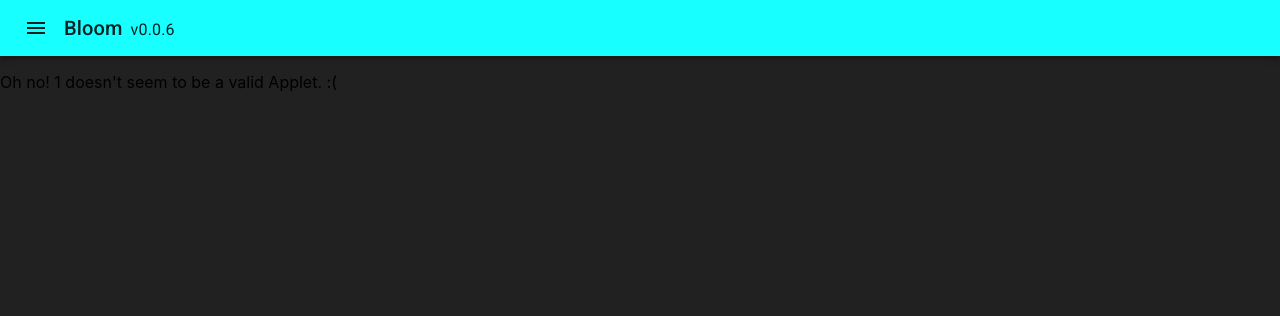
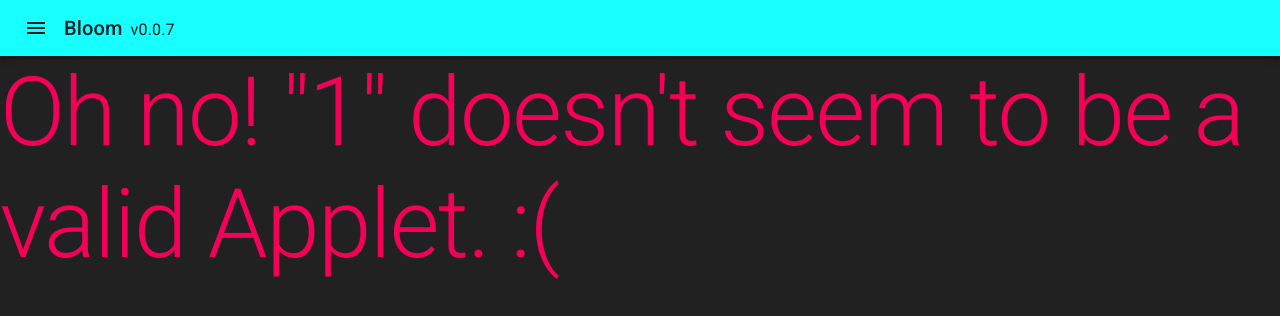
Before and after one commit to paulwrubel/bloom, a React (Create React App) app: page /a/1 in a window 1280 px wide. Shown: the top 316 px of the page. Built offline with nearby package versions, Linux system fonts and the light colour scheme.

Commit message:
added a basic 404 page and cleaned up the router

```diff
--- a/src/AppletMap.tsx
+++ b/src/AppletMap.tsx
@@ -35,7 +35,7 @@
     //     {
     //         name: 'orbiter',
     //         displayName: 'Orbiter',
-    //         version: 'v0.2s',
+    //         version: 'v0.2',
     //         description: 'Orbiter simulation',
     //         creationDate: new Date('March 8, 2020 00:00:00'),
     //     },
--- a/src/Bloom.tsx
+++ b/src/Bloom.tsx
@@ -5,7 +5,7 @@
 import { ThemeProvider } from 'styled-components';
 import theme from 'theme';
 
-const BLOOM_VERSION = 'v0.0.6';
+const BLOOM_VERSION = 'v0.0.7';
 
 const Bloom: React.FC = () => {
     return (
--- a/src/Routes.tsx
+++ b/src/Routes.tsx
@@ -4,6 +4,8 @@
 import Dashboard from 'pages/Dashboard';
 import AppletContainer from 'pages/AppletContainer';
 import AppletReducer from 'components/AppletReducer';
+import appletMap from 'AppletMap';
+import InvalidApplet from 'pages/InvalidApplet';
 
 interface OwnProps {
     bloomVersion: string;
@@ -26,7 +28,11 @@
                 <Route exact path="/a">
                     <Redirect to="/" />
                 </Route>
-                <Route exact path="/a/:appletName">
+                <Route
+                    exact
+                    path={`/a/:appletName(${(() =>
+                        Array.from(appletMap.keys()).join('|'))()})`}
+                >
                     <AppletReducer>
                         <AppletContainer
                             bloomVersion={bloomVersion}
@@ -37,6 +43,15 @@
                         />
                     </AppletReducer>
                 </Route>
+                {/* 404 */}
+                <Route exact path="/a/:invalidAppletName">
+                    <InvalidApplet
+                        bloomVersion={bloomVersion}
+                        setShouldRedirect={setShouldRedirect}
+                        setRedirectLocation={setRedirectLocation}
+                    />
+                </Route>
+                {/* redirect to subdirectory */}
                 <Redirect from="/:appletName" to="/a/:appletName" />
             </Switch>
         </BrowserRouter>
--- a/src/pages/AppletContainer/index.tsx
+++ b/src/pages/AppletContainer/index.tsx
@@ -4,6 +4,7 @@
 import P5Container from 'components/P5Container';
 import React, { useState } from 'react';
 import { Grid } from '@material-ui/core';
+import AppletInfo from 'interfaces/AppletInfo';
 
 interface AppletParams {
     appletName: string;
@@ -25,7 +26,7 @@
     setRedirectLocation,
 }) => {
     const { appletName } = useParams<AppletParams>();
-    const appletInfo = appletMap.get(appletName);
+    const appletInfo = appletMap.get(appletName) as AppletInfo;
 
     const [isControlDrawerOpen, setIsControlDrawerOpen] = useState(true);
 
@@ -48,8 +49,6 @@
                 isControlDrawerOpen={isControlDrawerOpen}
                 setIsControlDrawerOpen={setIsControlDrawerOpen}
             />
-            {appletInfo ? (
-                <div>
             <Grid
                 container
                 spacing={0}
@@ -70,13 +69,6 @@
                     />
                 </Grid>
             </Grid>
-                </div>
-            ) : (
-                <p>
-                    Oh no! {appletName} doesn&apos;t seem to be a valid Applet.
-                    :(
-                </p>
-            )}
         </>
     );
 };
--- a/src/pages/Dashboard.tsx
+++ b/src/pages/Dashboard/index.tsx
@@ -1,5 +1,6 @@
 import React from 'react';
 import MenuBar from 'components/MenuBar';
+import { Typography } from '@material-ui/core';
 
 interface OwnProps {
     bloomVersion: string;
@@ -23,7 +24,9 @@
                 isControlDrawerOpen={false}
                 setIsControlDrawerOpen={() => {}}
             />
-            <p>This is the Dashboard!</p>
+            <Typography color="secondary" variant="h1">
+                {`This is the Dashboard!`}
+            </Typography>
         </>
     );
 };
--- /dev/null
+++ b/src/pages/InvalidApplet/index.tsx
@@ -0,0 +1,41 @@
+import React from 'react';
+import MenuBar from 'components/MenuBar';
+import { useParams } from 'react-router-dom';
+import { Typography } from '@material-ui/core';
+
+interface InvalidAppletParams {
+    invalidAppletName: string;
+}
+
+interface OwnProps {
+    bloomVersion: string;
+    setShouldRedirect: (shouldRedirect: boolean) => void;
+    setRedirectLocation: (redirectLocation: string) => void;
+}
+
+const InvalidApplet: React.FC<OwnProps> = ({
+    bloomVersion,
+    setShouldRedirect,
+    setRedirectLocation,
+}) => {
+    const { invalidAppletName } = useParams<InvalidAppletParams>();
+
+    return (
+        <>
+            <MenuBar
+                bloomVersion={bloomVersion}
+                setSelectedApplet={(appletName: string) => {
+                    setShouldRedirect(true);
+                    setRedirectLocation(appletName);
+                }}
+                isControlDrawerOpen={false}
+                setIsControlDrawerOpen={() => {}}
+            />
+            <Typography color="secondary" variant="h1">
+                {`Oh no! "${invalidAppletName}" doesn't seem to be a valid Applet. :(`}
+            </Typography>
+        </>
+    );
+};
+
+export default InvalidApplet;
```
Lines whose indentation alone changed are shown as unchanged.
